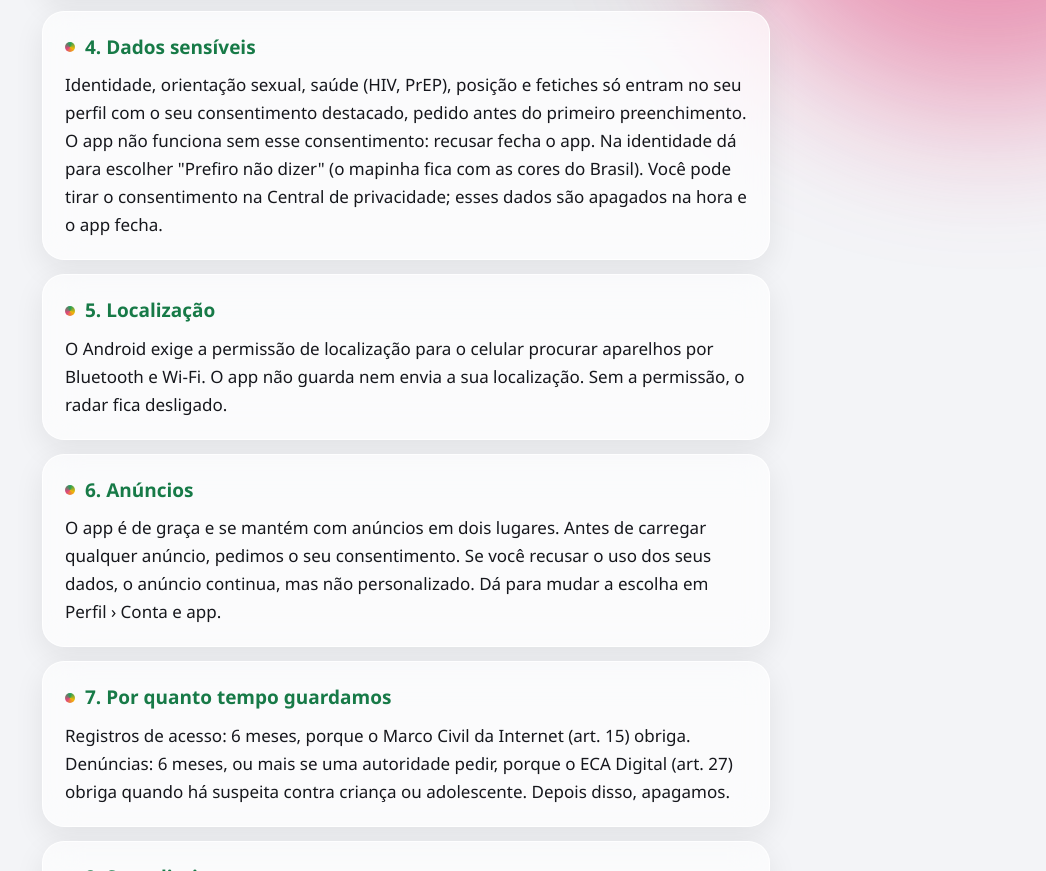
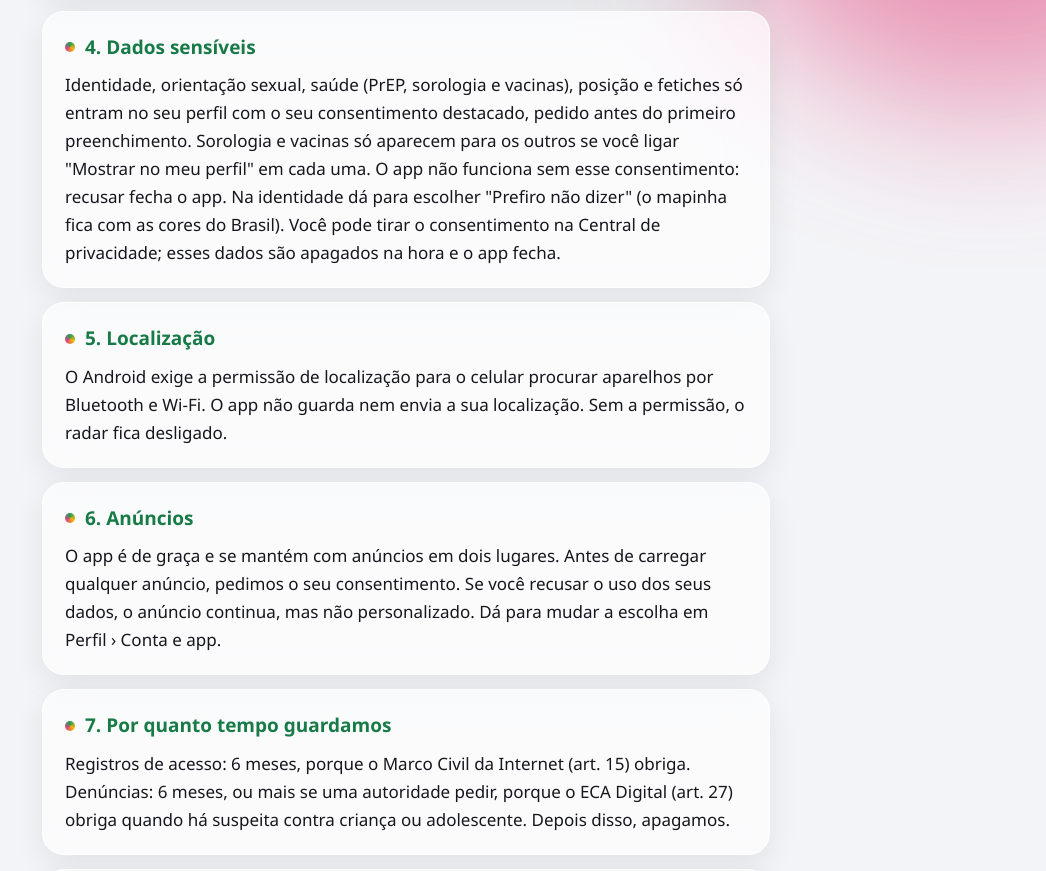
Before and after one commit to murilospinello/pais-do-amor-site, a plain HTML site: page privacidade.html in a window 1280 px wide. Shown: the part 961-1832 px from the top of the page, without its empty margins (234-1280 px from the left). Drawn offline with Linux system fonts and the light colour scheme.

Commit message:
Política: sorologia e vacinas como dados sensíveis, só aparecem com "Mostrar no meu perfil"
Co-Authored-By: Claude Opus 5.5 <noreply@anthropic.com>

```diff
--- a/privacidade.html
+++ b/privacidade.html
@@ -36,7 +36,7 @@
 
     <section class="cartao">
       <h2>4. Dados sensíveis</h2>
-      <p>Identidade, orientação sexual, saúde (HIV, PrEP), posição e fetiches só entram no seu perfil com o seu consentimento destacado, pedido antes do primeiro preenchimento. O app não funciona sem esse consentimento: recusar fecha o app. Na identidade dá para escolher "Prefiro não dizer" (o mapinha fica com as cores do Brasil). Você pode tirar o consentimento na Central de privacidade; esses dados são apagados na hora e o app fecha.</p>
+      <p>Identidade, orientação sexual, saúde (PrEP, sorologia e vacinas), posição e fetiches só entram no seu perfil com o seu consentimento destacado, pedido antes do primeiro preenchimento. Sorologia e vacinas só aparecem para os outros se você ligar "Mostrar no meu perfil" em cada uma. O app não funciona sem esse consentimento: recusar fecha o app. Na identidade dá para escolher "Prefiro não dizer" (o mapinha fica com as cores do Brasil). Você pode tirar o consentimento na Central de privacidade; esses dados são apagados na hora e o app fecha.</p>
     </section>
 
     <section class="cartao">
```
